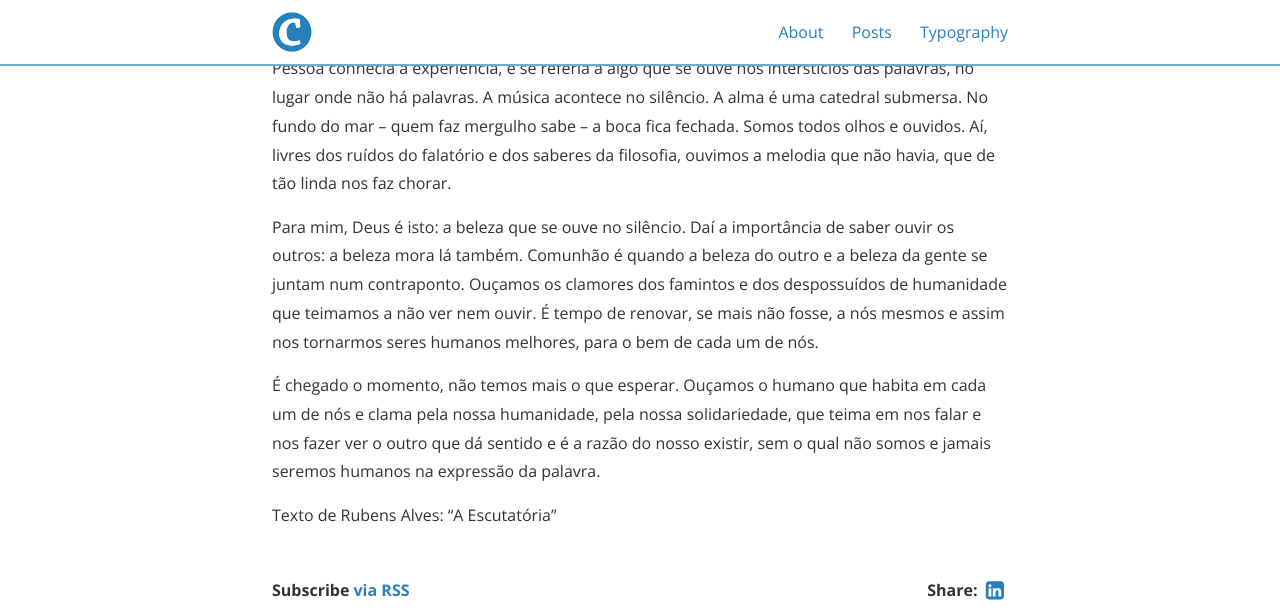
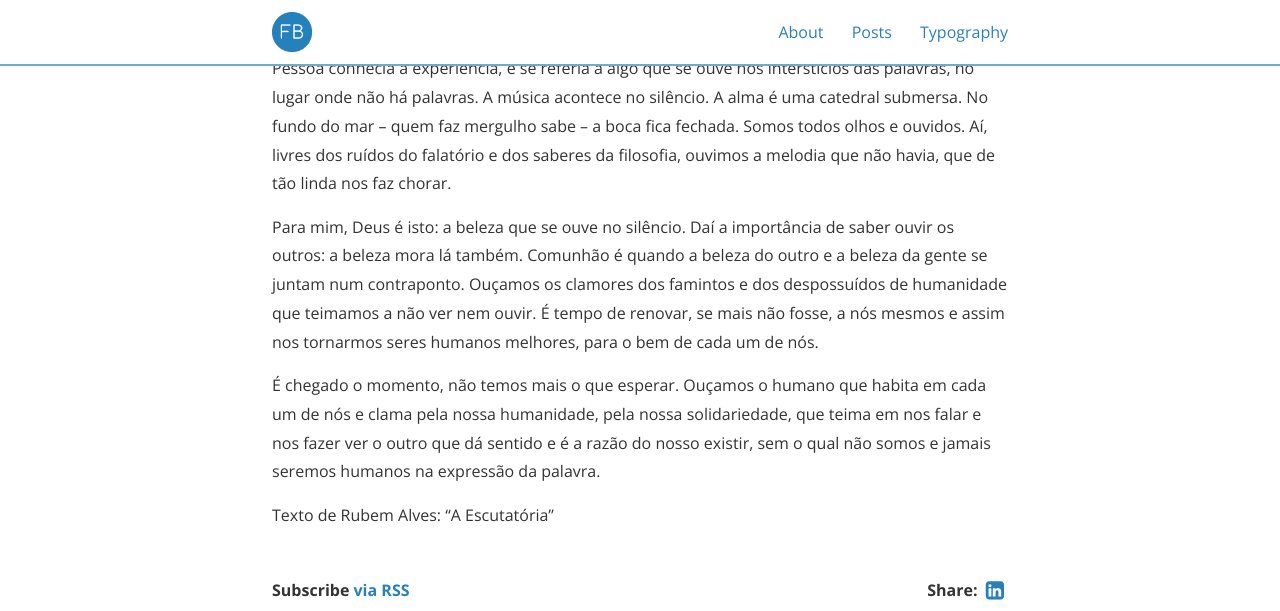
Before and after one commit to fbtt/fbtt.github.io, a Jekyll site: the page built from _posts/2021-02-16-escutatoria.md, in a window 1280 px wide and 900 px high, scrolled down 1043 px. Shown: the top 611 px of the window. Built offline with Jekyll 4.4.1, drawn with Linux system fonts in a browser that asks for light colours; nearby versions of some CDN libraries; some of the changed text lies outside the part shown.

Commit message:
change logo

```diff
--- a/_posts/2021-02-16-escutatoria.md
+++ b/_posts/2021-02-16-escutatoria.md
@@ -1,7 +1,7 @@
 ---
 layout: post
 title: "Escutatória"
-author: Rubens Alves
+author: Rubem Alves
 categories: Misc
 # tags:	macarrão
 cover:  "/assets/escutatoria.jpeg"
@@ -22,4 +22,4 @@ Para mim, Deus é isto: a beleza que se ouve no silêncio. Daí a importância d
 
 É chegado o momento, não temos mais o que esperar. Ouçamos o humano que habita em cada um de nós e clama pela nossa humanidade, pela nossa solidariedade, que teima em nos falar e nos fazer ver o outro que dá sentido e é a razão do nosso existir, sem o qual não somos e jamais seremos humanos na expressão da palavra.
 
-Texto de Rubens Alves:  “A Escutatória”
+Texto de Rubem Alves:  “A Escutatória”
```
Also changed, not shown: assets/logo.png, assets/logo_old.png (added).
